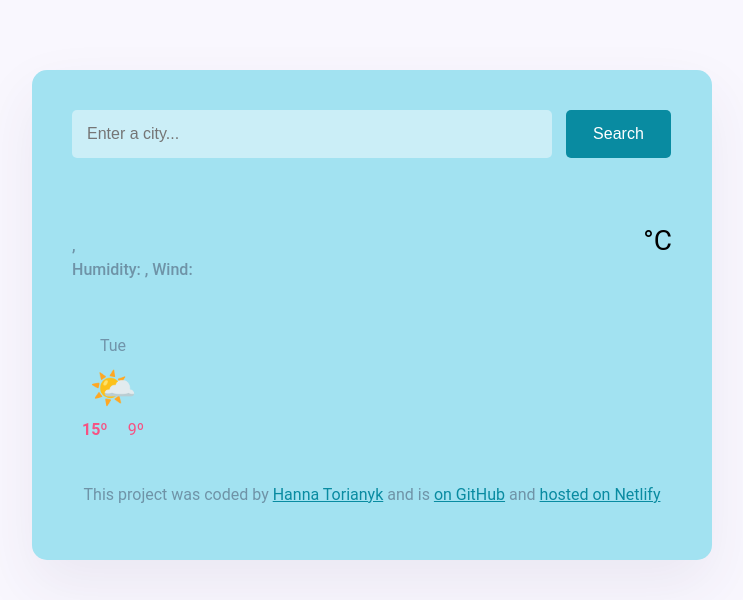
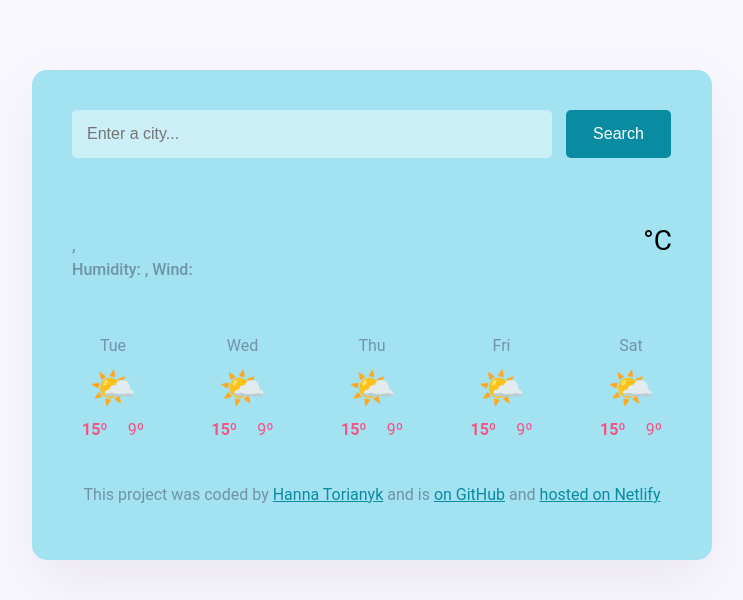
Before and after one commit to torianykhanna/weather-app-project, a plain HTML site: page index.html in a window 1280 px wide. Shown: the whole page, without its empty margins (268-1011 px from the left). Drawn offline with nearby package versions, Linux system fonts and the light colour scheme; no server answers.

Commit message:
Inject the forecast HTML from JS

```diff
--- a/index.html
+++ b/index.html
@@ -39,18 +39,7 @@
             <div class="unit">°C</div>
           </div>
         </div>
-        <div class="weather-forecast">
-          <div class="weather-forecast-day">
-            <div class="weather-forecast-date">Tue</div>
-            <div class="weather-forecast-icon">🌤️</div>
-            <div class="weather-forecast-temperatures">
-              <div class="weather-forecast-temperature">
-                <strong>15º</strong>
-              </div>
-              <div class="weather-forecast-temperature">9º</div>
-            </div>
-          </div>
-        </div>
+        <div class="weather-forecast" id="forecast"></div>
       </main>
       <footer>
         <p>
--- a/src/index.js
+++ b/src/index.js
@@ -52,7 +52,33 @@ function searchSubmit(event) {
   searchCity(searchInput.value);
 }
 
+function displayForecast() {
+  let days = ["Tue", "Wed", "Thu", "Fri", "Sat"];
+  let forecastHtml = "";
+
+  days.forEach(function (day) {
+    forecastHtml =
+      forecastHtml +
+      `
+      <div class="weather-forecast-day">
+        <div class="weather-forecast-date">${day}</div>
+        <div class="weather-forecast-icon">🌤️</div>
+        <div class="weather-forecast-temperatures">
+          <div class="weather-forecast-temperature">
+            <strong>15º</strong>
+          </div>
+          <div class="weather-forecast-temperature">9º</div>
+        </div>
+      </div>
+    `;
+  });
+
+  let forecastElement = document.querySelector("#forecast");
+  forecastElement.innerHTML = forecastHtml;
+}
+
 let formSearch = document.querySelector("#search-form");
 formSearch.addEventListener("submit", searchSubmit);
 
 searchCity("Paris");
+displayForecast();
--- a/src/styles.css
+++ b/src/styles.css
@@ -98,7 +98,7 @@ a {
 
 .weather-forecast {
   display: flex;
-  justify-content: flex-start;
+  justify-content: space-between;
   margin-top: 30px;
 }
 
```
